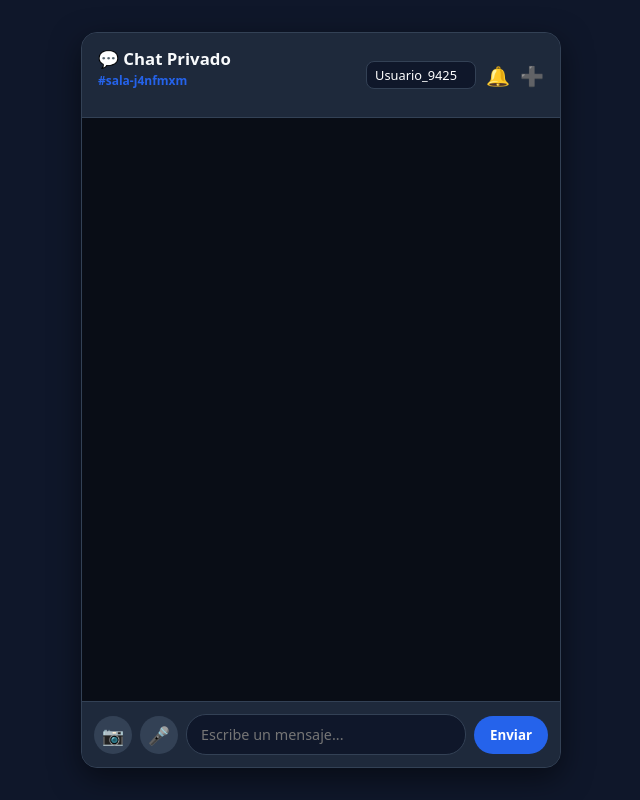
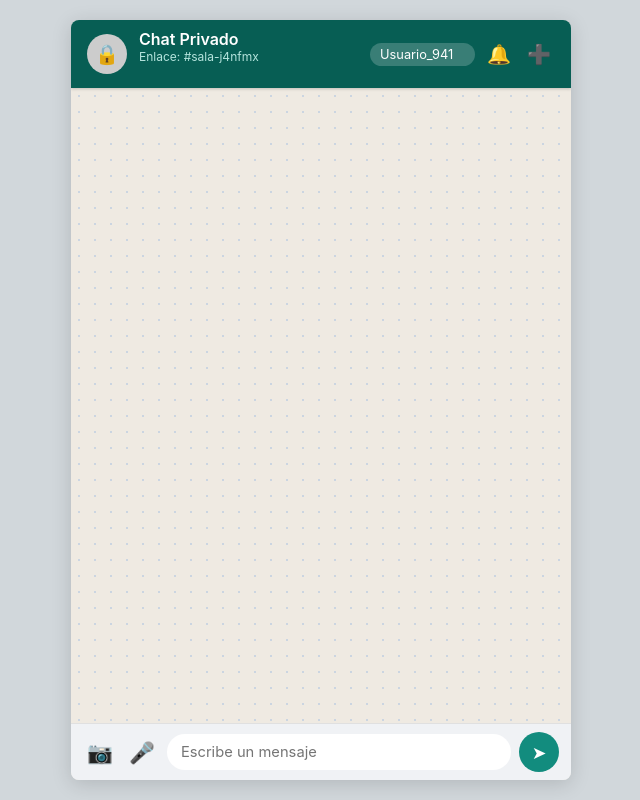
Before and after one commit to notscraper/mi-chat, a website: page public/index.html in a window 1280 px wide. Shown: the whole page, without its empty margins (319-959 px from the left). Drawn offline with nearby package versions, Linux system fonts and the light colour scheme; no server answers.

Commit message:
Update index.html

```diff
--- a/public/index.html
+++ b/public/index.html
@@ -3,82 +3,233 @@
 <head>
   <meta charset="UTF-8">
   <meta name="viewport" content="width=device-width, initial-scale=1.0">
-  <title>Chat Privado</title>
+  <title>WhatsApp Web</title>
   <style>
     :root {
-      --bg-primary: #0f172a;
-      --bg-card: #1e293b;
-      --bg-chat: #090d16;
-      --accent: #2563eb;
-      --accent-hover: #1d4ed8;
-      --text-main: #f8fafc;
-      --text-muted: #94a3b8;
-      --msg-mine: #1e40af;
-      --msg-other: #334155;
+      --wa-header-bg: #075e54;
+      --wa-teal: #128c7e;
+      --wa-bg: #efeae2;
+      --wa-msg-out: #dcf8c6;
+      --wa-msg-in: #ffffff;
+      --wa-text: #111b21;
+      --wa-muted: #667781;
     }
 
-    * { box-sizing: border-box; margin: 0; padding: 0; font-family: system-ui, -apple-system, sans-serif; }
-    body { background: var(--bg-primary); color: var(--text-main); height: 100vh; display: flex; align-items: center; justify-content: center; }
+    * { box-sizing: border-box; margin: 0; padding: 0; font-family: -apple-system, BlinkMacSystemFont, "Segoe UI", Roboto, Helvetica, Arial, sans-serif; }
+    body { background: #d1d7db; height: 100vh; display: flex; align-items: center; justify-content: center; }
 
-    .chat-container { width: 100%; max-width: 480px; height: 92vh; background: var(--bg-card); border-radius: 16px; box-shadow: 0 10px 30px rgba(0,0,0,0.5); display: flex; flex-direction: column; overflow: hidden; border: 1px solid #334155; }
+    .chat-container {
+      width: 100%;
+      max-width: 500px;
+      height: 95vh;
+      background: var(--wa-bg);
+      display: flex;
+      flex-direction: column;
+      overflow: hidden;
+      box-shadow: 0 4px 20px rgba(0,0,0,0.15);
+      border-radius: 8px;
+    }
 
-    .header { background: var(--bg-card); padding: 14px 16px; border-bottom: 1px solid #334155; position: relative; display: flex; align-items: center; justify-content: space-between; }
-    .header-info h2 { font-size: 1.05rem; }
-    .room-tag { font-size: 0.75rem; color: var(--accent); font-weight: 600; margin-top: 2px; }
-    .typing-indicator { font-size: 0.75rem; color: var(--text-muted); height: 14px; }
+    /* Cabecera estilo WhatsApp */
+    .header {
+      background: var(--wa-header-bg);
+      color: #fff;
+      padding: 10px 16px;
+      display: flex;
+      align-items: center;
+      justify-content: space-between;
+      box-shadow: 0 1px 3px rgba(0,0,0,0.2);
+      z-index: 10;
+    }
 
-    .header-actions { display: flex; gap: 10px; align-items: center; }
-    .btn-action { background: transparent; border: none; font-size: 1.2rem; cursor: pointer; color: var(--text-main); }
-    .user-input-name { background: #0f172a; border: 1px solid #334155; color: #fff; border-radius: 8px; padding: 4px 8px; font-size: 0.8rem; width: 110px; outline: none; }
+    .header-user-info {
+      display: flex;
+      align-items: center;
+      gap: 12px;
+    }
 
-    .messages-box { flex: 1; padding: 16px; overflow-y: auto; display: flex; flex-direction: column; gap: 10px; background: var(--bg-chat); }
-    .message { max-width: 80%; padding: 10px 14px; border-radius: 14px; font-size: 0.95rem; background: var(--msg-other); align-self: flex-start; word-wrap: break-word; }
-    .message.mine { background: var(--msg-mine); align-self: flex-end; }
-    .message .meta { font-size: 0.7rem; color: #cbd5e1; font-weight: bold; margin-bottom: 4px; }
-    .message .time { font-size: 0.65rem; color: var(--text-muted); text-align: right; margin-top: 4px; }
-    .message img { max-width: 100%; border-radius: 8px; margin-top: 6px; }
-    .message audio { max-width: 100%; margin-top: 6px; }
+    .avatar {
+      width: 40px;
+      height: 40px;
+      border-radius: 50%;
+      background: #ccc;
+      display: flex;
+      align-items: center;
+      justify-content: center;
+      font-size: 1.2rem;
+      background-size: cover;
+    }
 
-    .input-area { padding: 12px; background: var(--bg-card); display: flex; gap: 8px; align-items: center; border-top: 1px solid #334155; }
-    .input-area input[type="text"] { flex: 1; padding: 10px 14px; background: #0f172a; border: 1px solid #334155; color: #fff; border-radius: 20px; outline: none; font-size: 0.9rem; }
+    .header-details h2 { font-size: 1rem; font-weight: 600; line-height: 1.2; }
+    .header-details .room-tag { font-size: 0.75rem; color: #b5e4dd; }
+    .typing-indicator { font-size: 0.75rem; color: #e9edef; font-style: italic; height: 14px; }
 
-    .btn-icon { background: #334155; color: #fff; border: none; width: 38px; height: 38px; border-radius: 50%; display: flex; align-items: center; justify-content: center; cursor: pointer; transition: 0.2s; font-size: 1.1rem; }
-    .btn-icon:hover { background: var(--accent); }
-    .btn-send { background: var(--accent); color: #fff; border: none; padding: 0 16px; height: 38px; border-radius: 20px; font-weight: bold; cursor: pointer; }
-    .btn-send:hover { background: var(--accent-hover); }
-    .btn-rec.recording { background: #ef4444; animation: pulse 1s infinite; }
+    .header-actions {
+      display: flex;
+      gap: 8px;
+      align-items: center;
+    }
 
-    @keyframes pulse { 0% { opacity: 1; } 50% { opacity: 0.5; } 100% { opacity: 1; } }
+    .user-input-name {
+      background: rgba(255, 255, 255, 0.2);
+      border: none;
+      color: #fff;
+      border-radius: 14px;
+      padding: 4px 10px;
+      font-size: 0.8rem;
+      width: 105px;
+      outline: none;
+    }
+    .user-input-name::placeholder { color: #d0e4e1; }
+
+    .btn-header {
+      background: transparent;
+      border: none;
+      color: #fff;
+      font-size: 1.2rem;
+      cursor: pointer;
+      padding: 4px;
+      border-radius: 50%;
+    }
+
+    /* Área de Mensajes con textura clásica WhatsApp */
+    .messages-box {
+      flex: 1;
+      padding: 16px;
+      overflow-y: auto;
+      display: flex;
+      flex-direction: column;
+      gap: 6px;
+      background-color: var(--wa-bg);
+      /* Patrón visual sutil de fondo */
+      background-image: radial-gradient(#cbd5e1 1px, transparent 1px);
+      background-size: 16px 16px;
+    }
+
+    .message {
+      max-width: 75%;
+      padding: 6px 10px 8px 10px;
+      border-radius: 7.5px;
+      font-size: 0.9rem;
+      background: var(--wa-msg-in);
+      color: var(--wa-text);
+      align-self: flex-start;
+      word-wrap: break-word;
+      position: relative;
+      box-shadow: 0 1px 0.5px rgba(11,20,26,0.13);
+    }
+
+    .message.mine {
+      background: var(--wa-msg-out);
+      align-self: flex-end;
+    }
+
+    .message .sender-name {
+      font-size: 0.75rem;
+      font-weight: bold;
+      color: #e542a3;
+      margin-bottom: 2px;
+    }
+
+    .message.mine .sender-name { display: none; }
+
+    .message .time {
+      font-size: 0.65rem;
+      color: var(--wa-muted);
+      float: right;
+      margin-top: 4px;
+      margin-left: 10px;
+    }
+
+    .message img { max-width: 100%; border-radius: 6px; margin-top: 4px; }
+    .message audio { max-width: 100%; margin-top: 4px; }
+
+    /* Área de entrada inferior */
+    .input-area {
+      padding: 8px 12px;
+      background: #f0f2f5;
+      display: flex;
+      gap: 8px;
+      align-items: center;
+      border-top: 1px solid #e0e0e0;
+    }
+
+    .input-area input[type="text"] {
+      flex: 1;
+      padding: 9px 14px;
+      background: #ffffff;
+      border: none;
+      color: var(--wa-text);
+      border-radius: 20px;
+      outline: none;
+      font-size: 0.92rem;
+    }
+
+    .btn-icon-wa {
+      background: transparent;
+      color: #54656f;
+      border: none;
+      font-size: 1.3rem;
+      cursor: pointer;
+      display: flex;
+      align-items: center;
+      justify-content: center;
+      padding: 4px;
+    }
+
+    .btn-send-wa {
+      background: var(--wa-teal);
+      color: #fff;
+      border: none;
+      width: 40px;
+      height: 40px;
+      border-radius: 50%;
+      display: flex;
+      align-items: center;
+      justify-content: center;
+      cursor: pointer;
+      font-size: 1.1rem;
+    }
+
+    .btn-rec-wa.recording {
+      color: #ea4335;
+      animation: pulse 1s infinite;
+    }
+
+    @keyframes pulse { 0% { opacity: 1; } 50% { opacity: 0.4; } 100% { opacity: 1; } }
   </style>
 </head>
 <body>
 
 <div class="chat-container">
   <div class="header">
-    <div class="header-info">
-      <h2>💬 Chat Privado</h2>
-      <div class="room-tag" id="roomLabel">Cargando sala...</div>
-      <div class="typing-indicator" id="typingLabel"></div>
+    <div class="header-user-info">
+      <div class="avatar">🔒</div>
+      <div class="header-details">
+        <h2 id="headerTitle">Chat Privado</h2>
+        <div class="room-tag" id="roomLabel">Cargando sala...</div>
+        <div class="typing-indicator" id="typingLabel"></div>
+      </div>
     </div>
     <div class="header-actions">
-      <input type="text" class="user-input-name" id="usernameInput" placeholder="Tu apodo..." title="Cambia tu nombre aquí">
-      <button class="btn-action" id="notifyBtn" title="Activar Notificaciones">🔔</button>
-      <button class="btn-action" id="newRoomBtn" title="Crear nueva sala privada">➕</button>
+      <input type="text" class="user-input-name" id="usernameInput" placeholder="Tu nombre..." title="Edita tu apodo visible">
+      <button class="btn-header" id="notifyBtn" title="Activar Notificaciones">🔔</button>
+      <button class="btn-header" id="newRoomBtn" title="Nueva sala privada">➕</button>
     </div>
   </div>
 
   <div class="messages-box" id="messagesBox"></div>
 
   <div class="input-area">
-    <label class="btn-icon" title="Enviar Imagen">
+    <label class="btn-icon-wa" title="Adjuntar imagen">
       📷
       <input type="file" id="imageInput" accept="image/*" style="display:none;">
     </label>
 
-    <button class="btn-icon btn-rec" id="recBtn" title="Grabar Audio">🎤</button>
+    <button class="btn-icon-wa btn-rec-wa" id="recBtn" title="Grabar nota de voz">🎤</button>
 
-    <input type="text" id="messageInput" placeholder="Escribe un mensaje..." autocomplete="off">
-    <button class="btn-send" id="sendBtn">Enviar</button>
+    <input type="text" id="messageInput" placeholder="Escribe un mensaje" autocomplete="off">
+    <button class="btn-send-wa" id="sendBtn" title="Enviar">➤</button>
   </div>
 </div>
 
@@ -86,38 +237,36 @@
 <script>
   const socket = io();
 
-  // Nombre opcional guardado en local (sin listas ni perfiles predeterminados)
+  // Nombre de usuario personalizable
   const usernameInput = document.getElementById('usernameInput');
-  usernameInput.value = localStorage.getItem('chat_nickname') || 'Usuario_' + Math.floor(Math.random() * 8999 + 1000);
+  usernameInput.value = localStorage.getItem('chat_nickname') || 'Usuario_' + Math.floor(Math.random() * 899 + 100);
 
   usernameInput.addEventListener('change', () => {
     localStorage.setItem('chat_nickname', usernameInput.value.trim());
   });
 
-  // Generación/Lectura de Sala por Hash en la URL
+  // Generar o unirse a sala por hash de URL
   let room = window.location.hash.substring(1);
   if (!room) {
-    // Si entran al link limpio, crea una sala aleatoria única
-    room = 'sala-' + Math.random().toString(36).substring(2, 9);
+    room = 'sala-' + Math.random().toString(36).substring(2, 8);
     window.location.hash = room;
   }
-  document.getElementById('roomLabel').textContent = `#${room}`;
+  document.getElementById('roomLabel').textContent = `Enlace: #${room}`;
 
-  // Unirse a la sala indicada en la URL
   socket.emit('joinRoom', room);
 
-  // Botón para generar un nuevo chat independiente
+  // Botón para crear nuevo enlace de chat instantáneo
   document.getElementById('newRoomBtn').addEventListener('click', () => {
-    const newRoom = 'sala-' + Math.random().toString(36).substring(2, 9);
+    const newRoom = 'sala-' + Math.random().toString(36).substring(2, 8);
     window.location.hash = newRoom;
     window.location.reload();
   });
 
-  // Registrar Service Worker
+  // Service Worker
   if ('serviceWorker' in navigator) {
     navigator.serviceWorker.register('/sw.js')
-      .then(reg => console.log('Service Worker listo:', reg))
-      .catch(err => console.error('Error al registrar SW:', err));
+      .then(reg => console.log('SW activo:', reg))
+      .catch(err => console.error('Error SW:', err));
   }
 
   function urlBase64ToUint8Array(base64String) {
@@ -131,7 +280,6 @@
     return outputArray;
   }
 
-  // Elementos HTML
   const messagesBox = document.getElementById('messagesBox');
   const messageInput = document.getElementById('messageInput');
   const sendBtn = document.getElementById('sendBtn');
@@ -142,7 +290,7 @@
 
   const notifySound = new Audio('https://assets.mixkit.co/active_storage/sfx/2869/2869-preview.mp3');
 
-  // Notificaciones Web Push asociadas a la sala y socket actual
+  // Notificaciones Push por Sala
   async function subscribePush() {
     if (!('Notification' in window) || !('serviceWorker' in navigator)) return;
     try {
@@ -165,7 +313,7 @@
         })
       });
     } catch (err) {
-      console.error('Error al suscribir notificaciones:', err);
+      console.error('Error Notificaciones:', err);
     }
   }
 
@@ -174,12 +322,10 @@
       const permission = await Notification.requestPermission();
       if (permission === 'granted') {
         await subscribePush();
-        alert('¡Notificaciones Push activadas para esta sala!');
-      } else {
-        alert('Debes otorgar permisos en la configuración de tu dispositivo.');
+        alert('Notificaciones de WhatsApp activadas.');
       }
     } catch (err) {
-      console.error('Error:', err);
+      console.error(err);
     }
   });
 
@@ -259,14 +405,16 @@
     msgDiv.classList.add('message');
     if (isMine) msgDiv.classList.add('mine');
 
-    let contentHtml = `<div class="meta">${data.user}</div>`;
-    if (textContent) contentHtml += `<div class="text">${textContent}</div>`;
-    if (data.fileType === 'image') contentHtml += `<img src="${data.file}" alt="Imagen">`;
-    if (data.fileType === 'audio') contentHtml += `<audio src="${data.file}" controls></audio>`;
+    let contentHtml = `<div class="sender-name">${data.user}</div>`;
+    if (textContent) contentHtml += `<span>${textContent}</span>`;
+    if (data.fileType === 'image') contentHtml += `<br><img src="${data.file}" alt="Imagen">`;
+    if (data.fileType === 'audio') contentHtml += `<br><audio src="${data.file}" controls></audio>`;
 
-    contentHtml += `<div class="time">${data.time}</div>`;
+    // Incluye hora y palomita verde si es mensaje propio
+    const checkmark = isMine ? ' <span style="color:#53bdeb;">✓✓</span>' : '';
+    contentHtml += `<div class="time">${data.time}${checkmark}</div>`;
+
     msgDiv.innerHTML = contentHtml;
-
     messagesBox.appendChild(msgDiv);
     messagesBox.scrollTop = messagesBox.scrollHeight;
 
```
